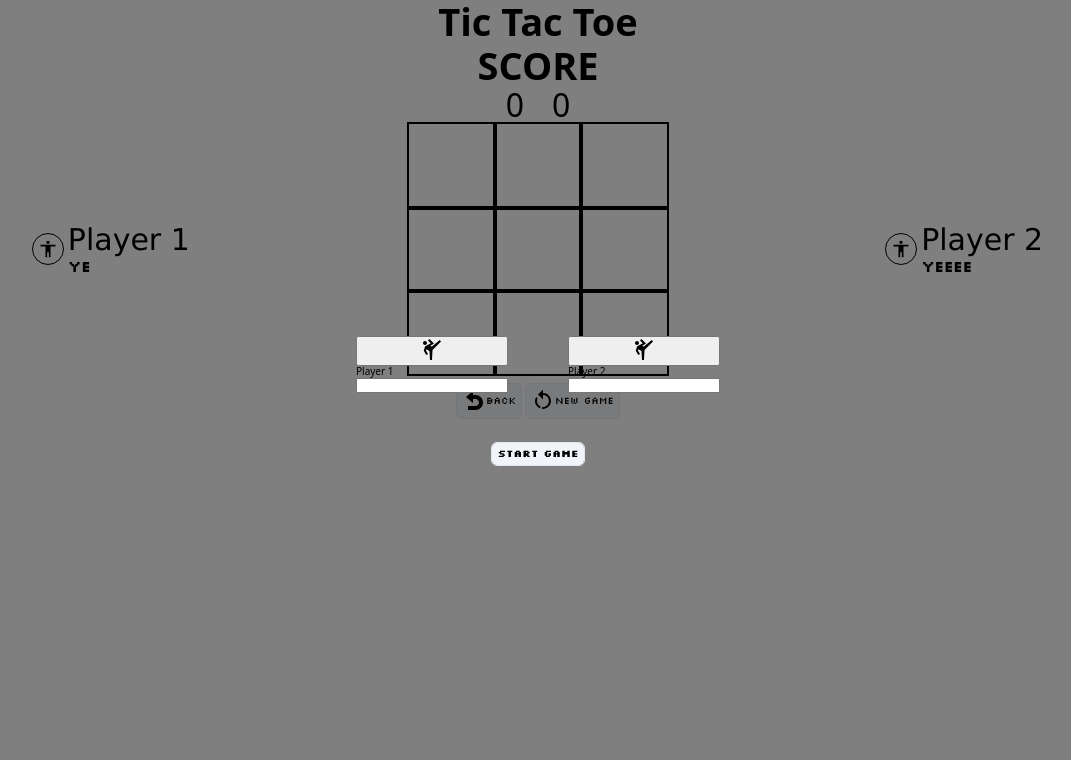
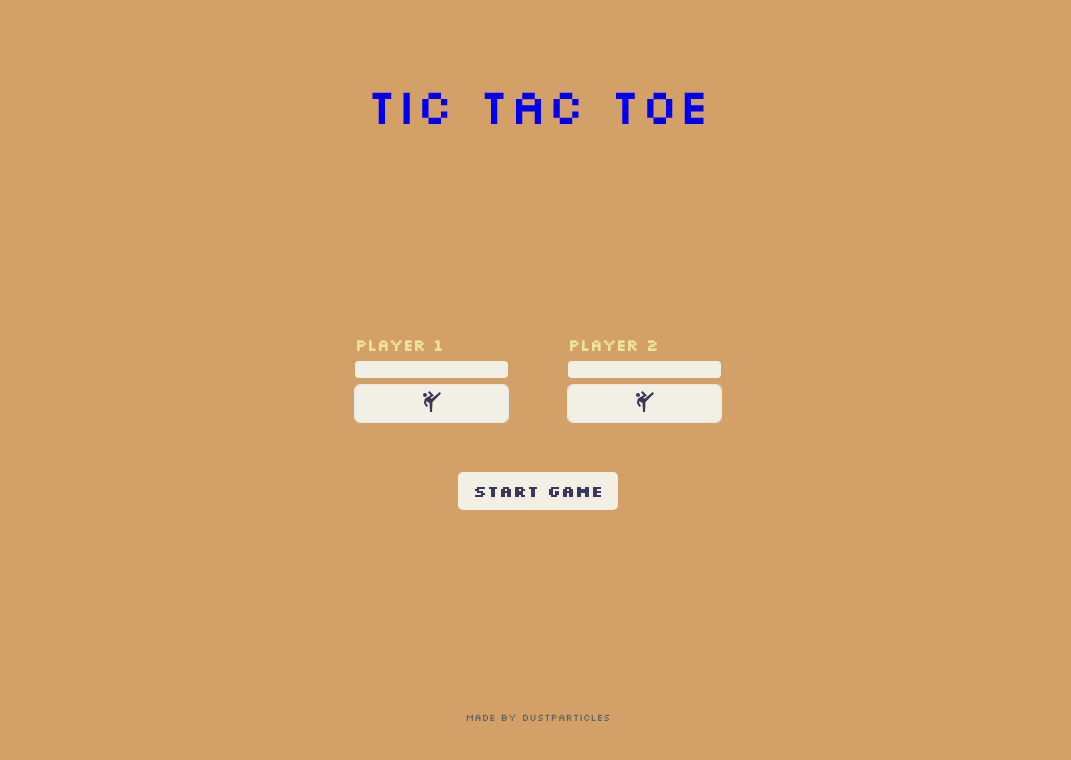
Before and after one commit to DustParticles/Tic-Tac-Toe, a plain HTML site: page index.html in a window 1280 px wide. Shown: the whole page, without its empty margins (102-1173 px from the left). Drawn offline with Linux system fonts and the light colour scheme.

Commit message:
Add styling to overlay
Add header/footer text to overlay

Remove title to be moved into the overlay

Refactor move player name inputs above the
toggle-human-mode-2/toggle-ai-mode-2 close buttons

```diff
--- a/index.html
+++ b/index.html
@@ -31,9 +31,26 @@
       </div>
     </div>
     <div class="overlay">
+      <header>
+        <p class="title h1">
+          <a
+            href="https://www.youtube.com/watch?v=Tt7bzxurJ1I&ab_channel=GrayWalf"
+            style="text-decoration: none"
+            >Tic Tac Toe</a
+          >
+        </p>
+      </header>
+      <main>
         <div class="game-settings">
           <div class="player-1-settings">
-          <button data-player="player1" class="toggle-ai-mode-1 close">
+            <label for="player-1">Player 1</label>
+            <input
+              type="text"
+              id="player-1"
+              value=""
+              maxlength="15"
+              class="change-name-input"
+            /><button data-player="player1" class="toggle-ai-mode-1 close">
               <svg
                 class="robot-icon"
                 style="width: 24px; height: 24px"
@@ -57,18 +74,16 @@
                 />
               </svg>
             </button>
-          <label for="player-1">Player 1</label>
+          </div>
+          <div class="player-2-settings">
+            <label for="player-2">Player 2</label>
             <input
               type="text"
-            id="player-1"
+              id="player-2"
               value=""
               maxlength="15"
               class="change-name-input"
-          />
-        </div>
-
-        <div class="player-2-settings">
-          <button data-player="player2" class="toggle-ai-mode-2 close">
+            /><button data-player="player2" class="toggle-ai-mode-2 close">
               <svg
                 class="robot-icon"
                 style="width: 24px; height: 24px"
@@ -92,28 +107,17 @@
                 />
               </svg>
             </button>
-          <label for="player-2">Player 2</label>
-          <input
-            type="text"
-            id="player-2"
-            value=""
-            maxlength="15"
-            class="change-name-input"
-          />
           </div>
         </div>
         <button class="start-game default-button-style">
           <div class="start-gamer-text">Start Game</div>
         </button>
+      </main>
+      <footer>
+        <div class="credits">Made by DustParticles</div>
+      </footer>
     </div>
     <header>
-      <p class="title h1">
-        <a
-          href="https://www.youtube.com/watch?v=Tt7bzxurJ1I&ab_channel=GrayWalf"
-          style="color: black; text-decoration: none"
-          >Tic Tac Toe</a
-        >
-      </p>
       <div class="score-board-container">
         <h1 class="score h1">SCORE</h1>
         <div class="score-player-container">
--- a/style.css
+++ b/style.css
@@ -384,31 +384,35 @@ body {
   height: 100%;
 }
 
-.default-button-style:hover {
+label {
+  font-family: SilkScreenRegular;
+  color: #ede19e;
+  font-weight: 900;
+  font-size: 1.6rem;
+}
+
+button:hover {
   transition: 0.1s;
   transform: scale(1.01);
   box-shadow: 2px 2px 1.5px 1.5px gray;
   font-family: SilkScreenRegular;
+
   outline: none;
 }
 
-.default-button-style:active {
-  color: #1d4ed8;
+button:active {
+  color: #4b80ca;
 }
 
-.default-button-style {
+button {
   border: none;
   border-radius: 5px;
   padding: 5px;
-
+  transition: 250ms;
   font-family: SilkScreenRegular;
   outline: 1px solid #e2e8f0;
+
   background-color: #f1f5f9;
-}
-
-.h1 {
-  font-size: 38px;
-  font-weight: 900;
 }
 
 header {
@@ -419,6 +423,7 @@ header {
 }
 
 .title {
+  font-size: 5rem;
 }
 
 .score-board-container {
@@ -509,7 +514,7 @@ h1 {
 .overlay {
   display: flex;
   flex-direction: column;
-  justify-content: center;
+  justify-content: space-around;
   align-items: center;
 
   gap: 50px;
@@ -518,7 +523,40 @@ h1 {
   z-index: 1000;
   width: 100%;
   height: 100%;
-  background-color: rgba(0, 0, 0, 0.5);
+
+  font-family: SilkScreenRegular;
+
+  background-color: #d3a068;
+}
+
+.overlay > header,
+.overlay header a:visited {
+  color: #a77b5b;
+}
+
+.overlay > main {
+  display: flex;
+  flex-direction: column;
+  align-items: center;
+  gap: 50px;
+}
+
+.overlay > footer {
+  color: #646365;
+}
+
+.overlay button {
+  color: #3a3858;
+  transition: 250ms;
+}
+
+.overlay button:hover {
+  box-shadow: 2px 2px 2px 1.5px rgba(181, 79, 79, 0.7);
+}
+
+.overlay button:active {
+  color: rgba(67, 67, 106, 0.6);
+  transition: 250ms;
 }
 
 .close {
@@ -529,15 +567,55 @@ h1 {
   animation: blinker 1s linear infinite;
 }
 
+.start-game {
+  width: 160px;
+  font-size: 1.6rem;
+  background-color: #f2f0e5;
+  outline: #b8b5b9;
+  padding: 10px;
+}
+
 .start-gamer-text,
 .start-gamer-text:hover {
   font-family: SilkScreenBold;
+}
+
+.start-gamer-text:active {
+  color: rgba(180, 82, 82, 0.4);
 }
 
 .player-1-settings,
 .player-2-settings {
   display: flex;
   flex-direction: column;
+  gap: 7px;
+}
+
+button[data-player] {
+  background-color: #f2f0e5;
+  border: none;
+  border-radius: 5px;
+}
+
+#player-1,
+#player-2 {
+  border: none;
+  border-radius: 4px;
+  padding: 3px;
+  transition: 250ms;
+  font-family: SilkScreenRegular;
+  outline: none;
+  background-color: #f2f0e5;
+}
+
+#player-1:hover,
+#player-2:hover {
+  outline: 2px solid #b8b5b9;
+}
+
+#player-1:focus,
+#player-2:focus {
+  outline: 2px solid #b8b5b9;
 }
 
 main {
```
Lines whose indentation alone changed are shown as unchanged.
